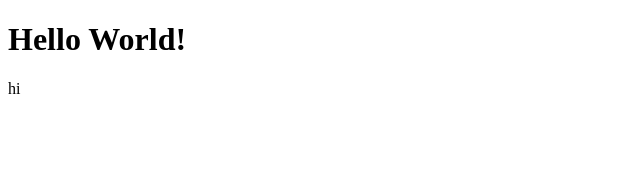
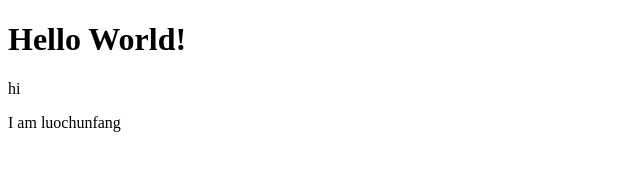
Before and after one commit to luochunfang/ifetask, a plain HTML site: page gitDemoLuo.html in a window 1280 px wide. Shown: the whole page, without its empty margins (0-640 px from the left). Drawn offline with Linux system fonts and the light colour scheme.

Commit message:
second commit

```diff
--- a/gitDemoLuo.html
+++ b/gitDemoLuo.html
@@ -7,5 +7,6 @@
 <body>
 <h1>Hello World!</h1>
 <p>hi</p>
+<p>I am luochunfang</p>
 </body>
 </html>
```
